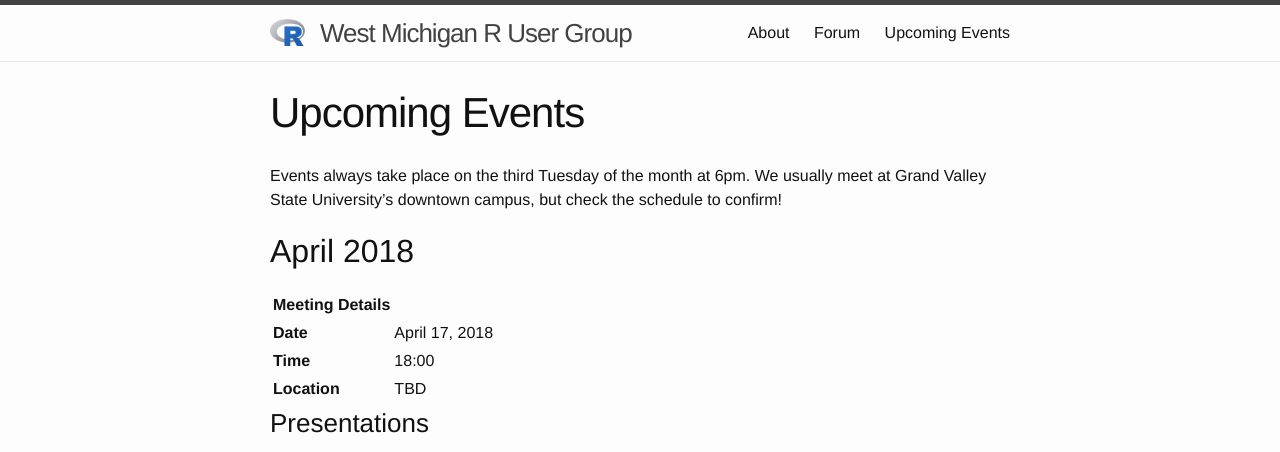
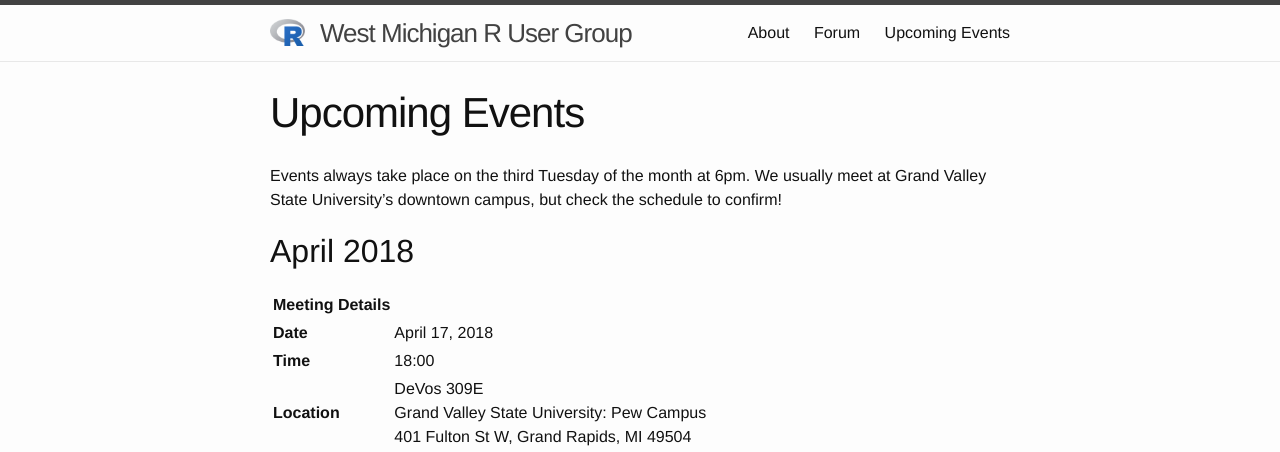
Before and after one commit to WestMichiganRUserGroup/WestMichiganRUserGroup.github.io, a Jekyll site: the page built from upcoming.md, in a window 1280 px wide and 1400 px high. Shown: the top 452 px of the window. Built offline with Jekyll 4.4.1, drawn with Linux system fonts in a browser that asks for light colours; some of the changed text lies outside the part shown; grey boxes are pictures that could not be loaded.

Commit message:
Adding location to April and May

```diff
--- a/upcoming.md
+++ b/upcoming.md
@@ -12,7 +12,9 @@
 |:-----------|:-------------|
 |**Date**    |April 17, 2018|
 |**Time**    |18:00         |
-|**Location**|TBD           |
+|**Location**|DeVos 309E<br>Grand Valley State University: Pew Campus<br>401 Fulton St W, Grand Rapids, MI 49504|
+
+<iframe src="https://www.google.com/maps/embed?pb=!1m18!1m12!1m3!1d2919.6694818617298!2d-85.68195459790934!3d42.96416909777801!2m3!1f0!2f0!3f0!3m2!1i1024!2i768!4f13.1!3m3!1m2!1s0x0%3A0x0!2zNDLCsDU3JzUwLjMiTiA4NcKwNDAnNDcuOSJX!5e0!3m2!1sen!2sus!4v1521903747307" width="600" height="450" frameborder="0" style="border:0" allowfullscreen></iframe>
 
 ### Presentations
 
@@ -30,7 +32,9 @@
 |:-----------|:-------------|
 |**Date**    |May 15, 2018  |
 |**Time**    |18:00         |
-|**Location**|TBD           |
+|**Location**|DeVos 309E<br>Grand Valley State University: Pew Campus<br>401 Fulton St W, Grand Rapids, MI 49504|
+
+<iframe src="https://www.google.com/maps/embed?pb=!1m18!1m12!1m3!1d2919.6694818617298!2d-85.68195459790934!3d42.96416909777801!2m3!1f0!2f0!3f0!3m2!1i1024!2i768!4f13.1!3m3!1m2!1s0x0%3A0x0!2zNDLCsDU3JzUwLjMiTiA4NcKwNDAnNDcuOSJX!5e0!3m2!1sen!2sus!4v1521903747307" width="600" height="450" frameborder="0" style="border:0" allowfullscreen></iframe>
 
 ### Presentations
 
```
